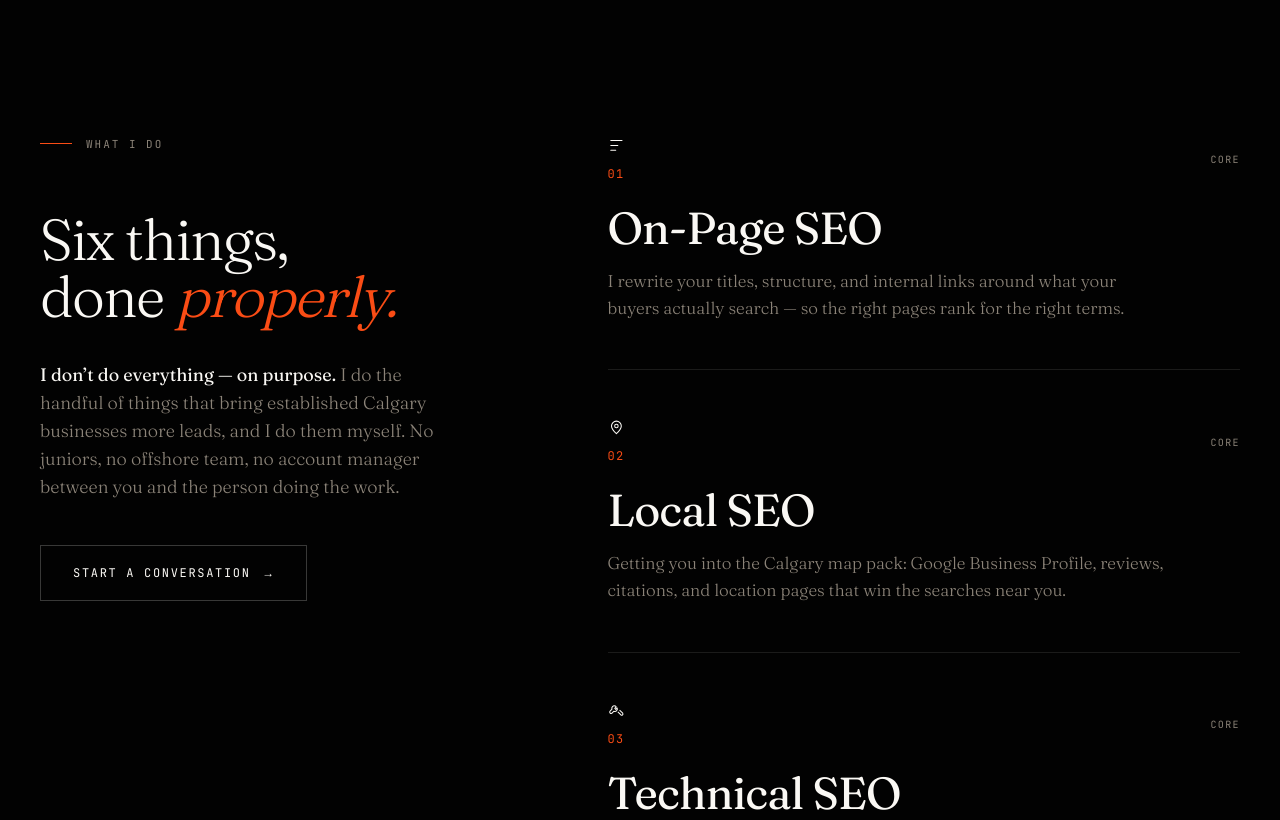
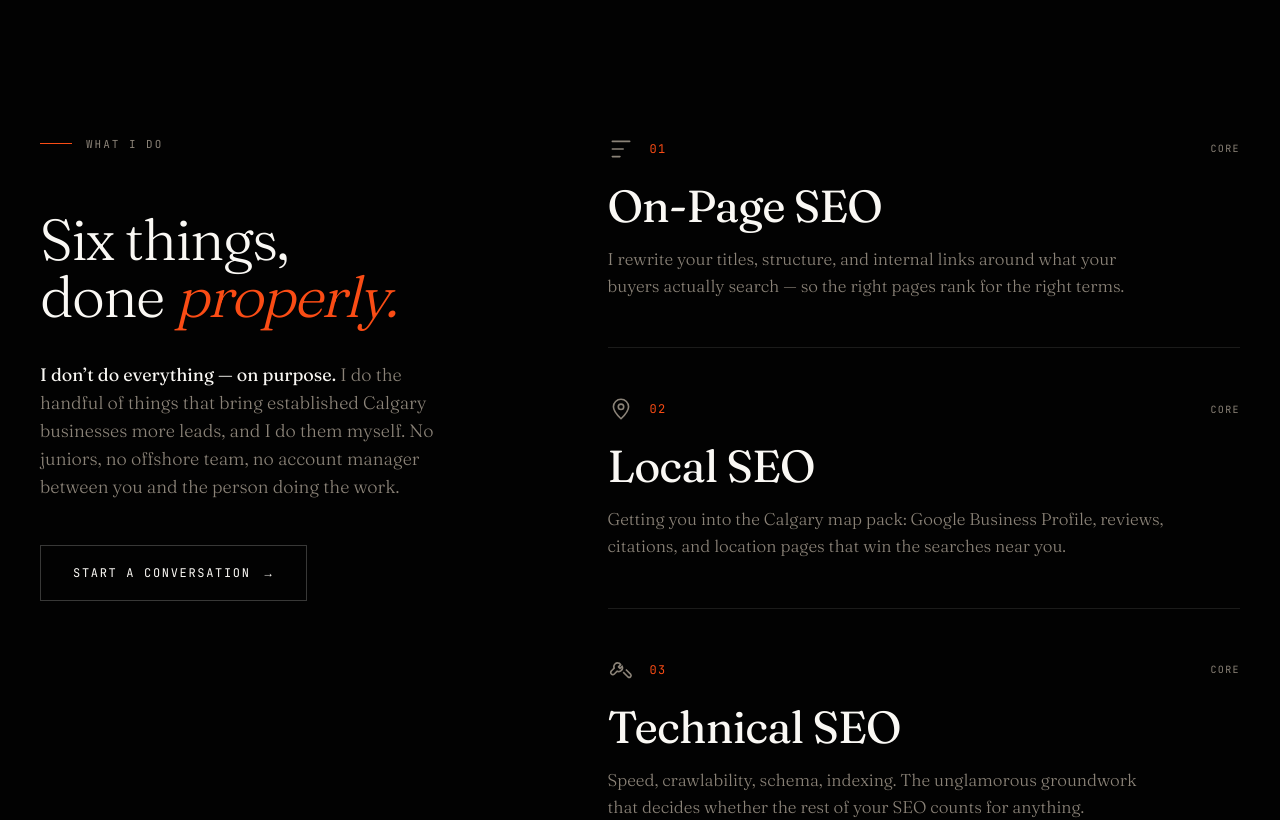
Before and after one commit to ScaleCRMCO/scaleseo, a Next.js app: page / in a window 1280 px wide. Shown: the part 2300-3120 px from the top of the page. Built offline with nearby package versions, Linux system fonts and the light colour scheme.

Commit message:
Update Services.module.css

```diff
--- a/src/app/sections/home/Services.module.css
+++ b/src/app/sections/home/Services.module.css
@@ -77,6 +77,26 @@
   align-items: center;
   margin-bottom: 20px;
 }
+.itemTopLeft {
+  display: flex;
+  align-items: center;
+  gap: 16px;
+}
+.itemIcon {
+  display: inline-flex;
+  width: 26px;
+  height: 26px;
+  color: var(--ink-dim-on-dark);
+  transition: color 0.4s ease, transform 0.4s ease;
+}
+.itemIcon svg {
+  width: 100%;
+  height: 100%;
+}
+.item:hover .itemIcon {
+  color: var(--accent);
+  transform: translateY(-2px);
+}
 .itemNum {
   font-family: var(--mono);
   font-size: 12px;
```
